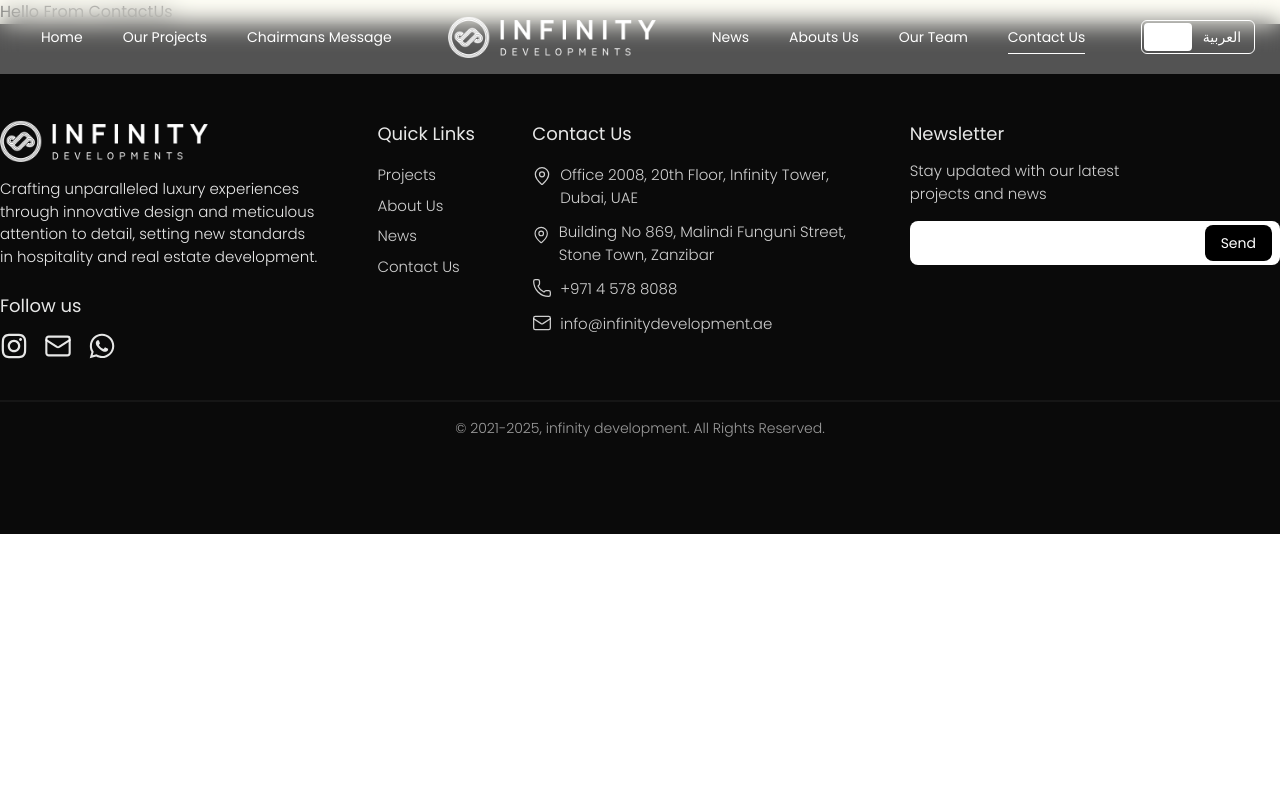
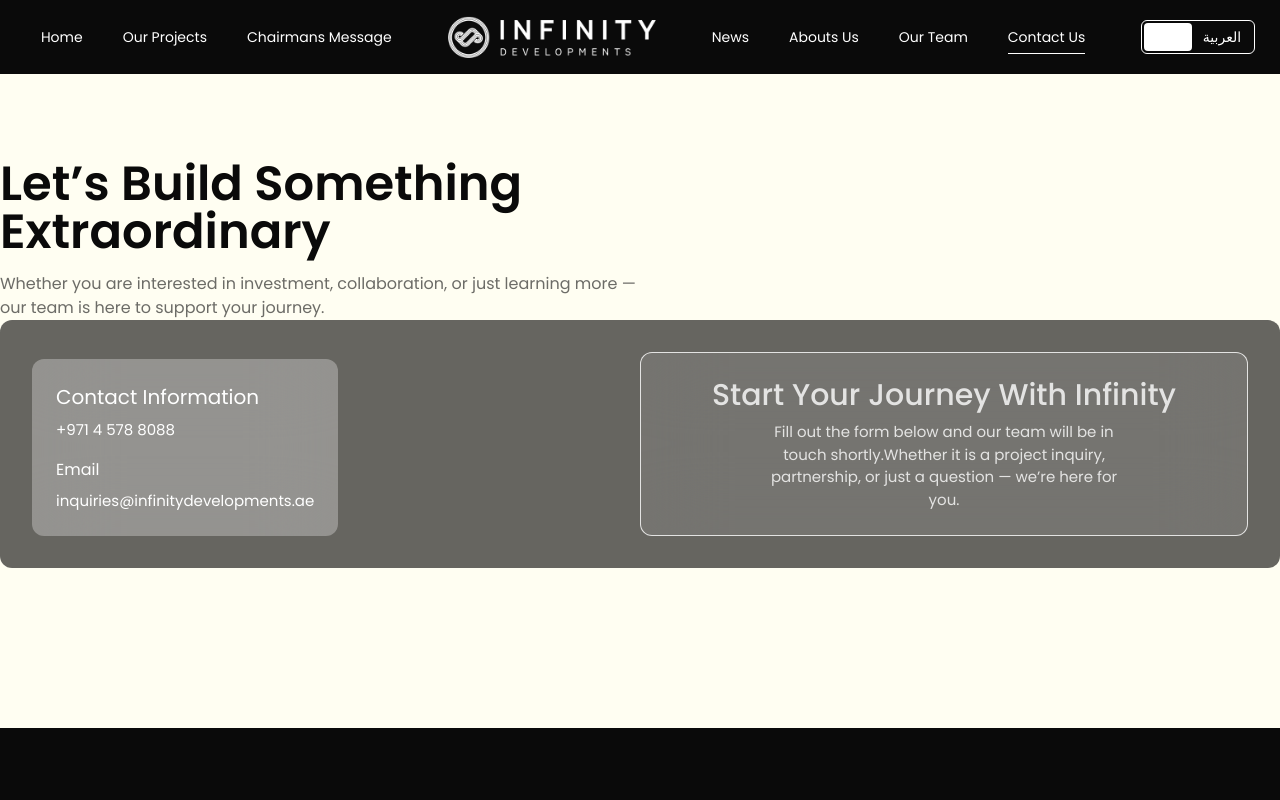
Before and after one commit to solaiman-siam/infinity-developments, a Next.js app: page /contact in a window 1280 px wide. Shown: the top 800 px of the page. Built offline with nearby package versions, Linux system fonts and the light colour scheme; a web font is replaced by a local one.

Commit message:
added contact us form

```diff
--- a/src/app/(mainLayout)/contact/page.tsx
+++ b/src/app/(mainLayout)/contact/page.tsx
@@ -1,9 +1,21 @@
+import ContactFormContainer from '@/components/contact-us/ContactFormContainer';
+import Container from '@/components/shared/Container';
 import React from 'react';
 
 const ContactUsPage = () => {
     return (
-        <div>
-            Hello From ContactUs
+        <div className='py-40'>
+            <Container>
+                <div>
+                    <div className='flex flex-col '>
+                        <h3 className='text-5xl w-6/12 text-primaryBlack font-semibold pb-4'>Let’s Build Something Extraordinary</h3>
+                        <p className='text-primaryBlack/60 w-6/12'>Whether you are interested in investment, collaboration, or just learning more — our team is here to support your journey.</p>
+                    </div>
+                </div>
+                <div>
+                    <ContactFormContainer/>
+                </div>
+            </Container>
         </div>
     );
 };
--- /dev/null
+++ b/src/components/contact-us/ContactForm.tsx
@@ -0,0 +1,23 @@
+const ContactForm = () => {
+  return (
+    <div className="**:text-white/80 p-6  border bg-white/10 backdrop:blur-2xl backdrop-blur-2xl border-white/80 rounded-xl">
+      <div className="flex flex-col justify-center items-center">
+        <h3 className="text-3xl text-center font-medium pb-2">
+          Start Your Journey With Infinity
+        </h3>
+        <p className="text-[15px] w-8/12 text-center">
+          Fill out the form below and our team will be in touch shortly.Whether
+          it is a project inquiry, partnership, or just a question — we’re here
+          for you.
+        </p>
+      </div>
+      <div>
+        <form action="">
+
+        </form>
+      </div>
+    </div>
+  );
+};
+
+export default ContactForm;
--- /dev/null
+++ b/src/components/contact-us/ContactFormContainer.tsx
@@ -0,0 +1,20 @@
+import Image from "next/image";
+import ContactInfo from "./ContactInfo";
+import ContactForm from "./ContactForm";
+
+
+const ContactFormContainer = () => {
+    return (
+        <div className=" bg-black/60 p-8 rounded-xl flex items-end">
+            <div className="flex-1">
+                <ContactInfo/>
+            </div>
+            <div className="flex-1">
+                <ContactForm/>
+            </div>
+            {/* <Image /> */}
+        </div>
+    );
+};
+
+export default ContactFormContainer;
--- /dev/null
+++ b/src/components/contact-us/ContactInfo.tsx
@@ -0,0 +1,14 @@
+
+
+const ContactInfo = () => {
+    return (
+        <div className="p-6 w-fit rounded-xl **:text-white backdrop:blur-2xl backdrop-blur-2xl bg-white/30">
+            <h3 className="text-xl  pb-2 ">Contact Information</h3>
+            <h4 className="text-[15px]">+971 4 578 8088</h4>
+            <h3 className="pb-2 pt-4 ">Email</h3>
+            <h4 className="text-[15px]">inquiries@infinitydevelopments.ae</h4>
+        </div>
+    );
+};
+
+export default ContactInfo;
--- a/src/components/shared/Navbar.tsx
+++ b/src/components/shared/Navbar.tsx
@@ -10,7 +10,7 @@ const Navbar = () => {
 const pathname = usePathname();
 
   return (
-    <div className={`flex  **:text-white backdrop:blur-2xl backdrop-blur-md bg-white/30 ${pathname === '/chairmans-message' || pathname === '/news' || pathname === '/team' ? '!bg-primaryBlack' : ''} top-0 w-full z-50 justify-center  fixed left-0 right-0 py-4 items-center gap-10`}>
+    <div className={`flex  **:text-white backdrop:blur-2xl backdrop-blur-md bg-white/30 ${pathname === '/chairmans-message' || pathname === '/news' || pathname === '/team' || pathname === '/contact' ? '!bg-primaryBlack' : ''} top-0 w-full z-50 justify-center  fixed left-0 right-0 py-4 items-center gap-10`}>
       <div className="flex items-center gap-2">
         <Link href={"/"}>
           <h4 className={`${pathname === '/' ? 'border-b border-white ' : 'border-b border-transparent'} text-nowrap mx-4 text-sm  py-1.5 `}>Home</h4>
```
